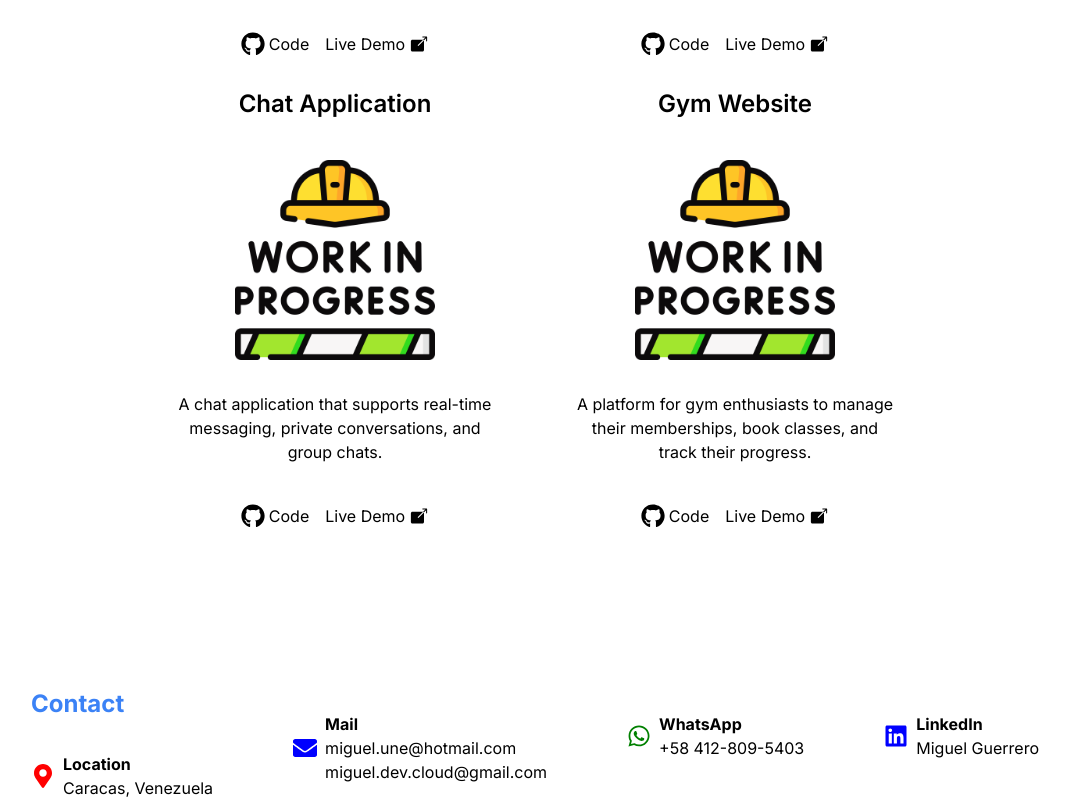
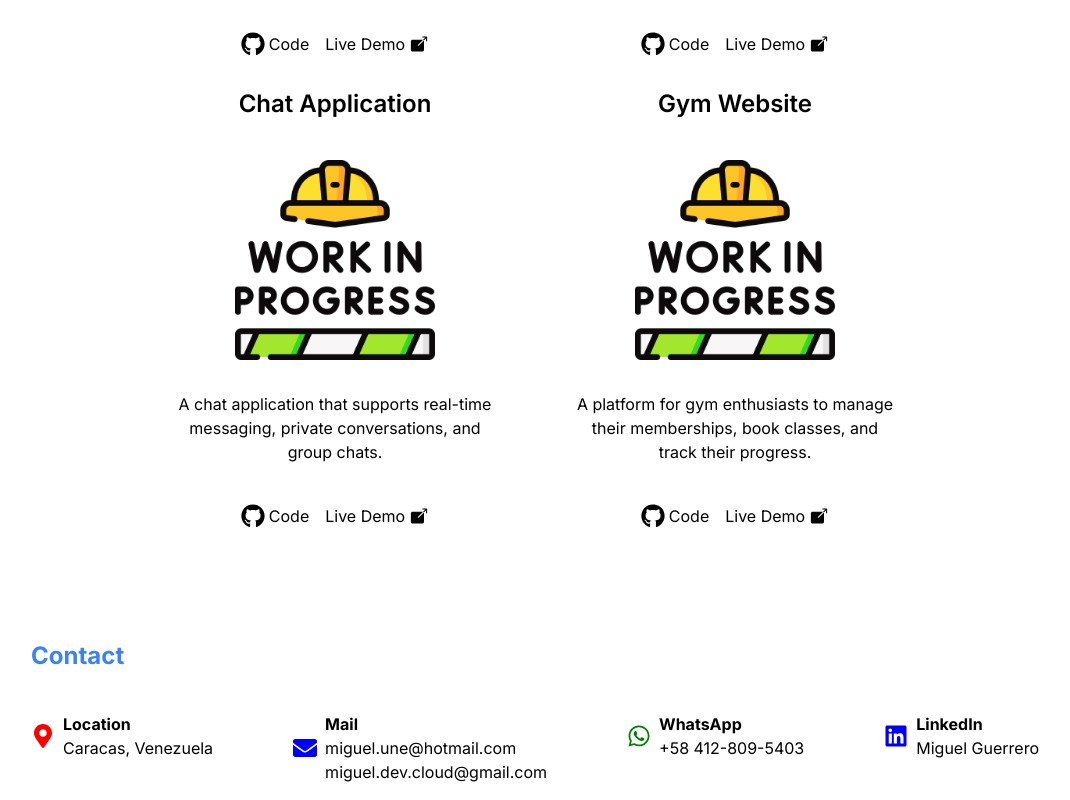
Before and after one commit to MiguelWebGit/miguel-app, a Next.js app: page / in a window 1280 px wide. Shown: the part 1569-2369 px from the top of the page, without its empty margins (105-1175 px from the left). Built offline with nearby package versions, Linux system fonts and the light colour scheme.

Commit message:
fixing position bug for contact

```diff
--- a/components/Contact.tsx
+++ b/components/Contact.tsx
@@ -43,11 +43,11 @@ const ContactItem: React.FC<ContactItemProps> = ({
 
 const Contact: React.FC = () => (
     <div>
-        <h1 className="relative top-12 text-2xl font-bold mb-6 text-blue-500">
+        <h1 className="text-4xl md:text-2xl font-bold mb-6 text-blue-500 text-center md:text-left">
             Contact
         </h1>
         <div className="flex flex-col space-y-8 py-4 md:flex-row md:space-y-0 md:space-x-20 h-full items-start">
-            <div className="relative top-10">
+            <div className="relative top-10 md:static">
                 <ContactItem
                     Icon={FaMapMarkerAlt}
                     title="Location"
```
